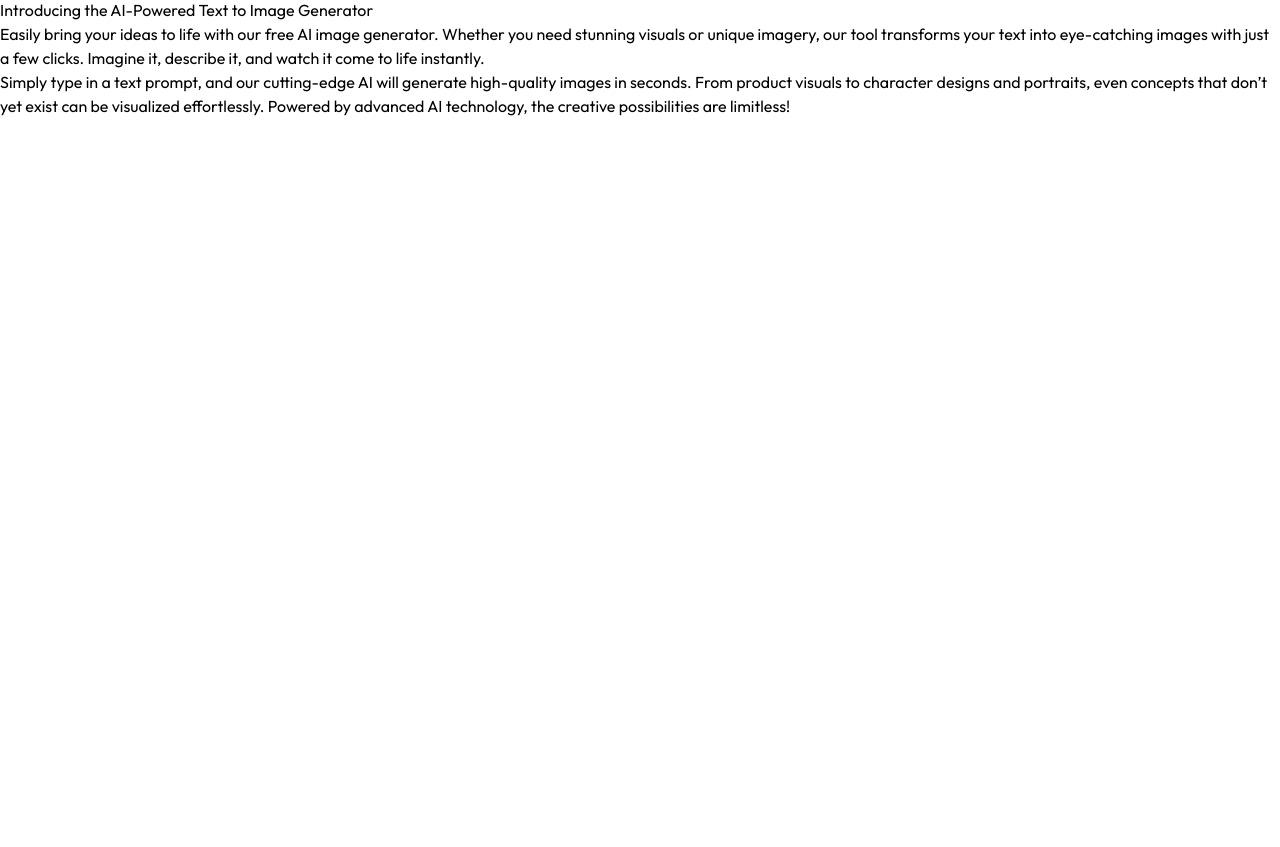
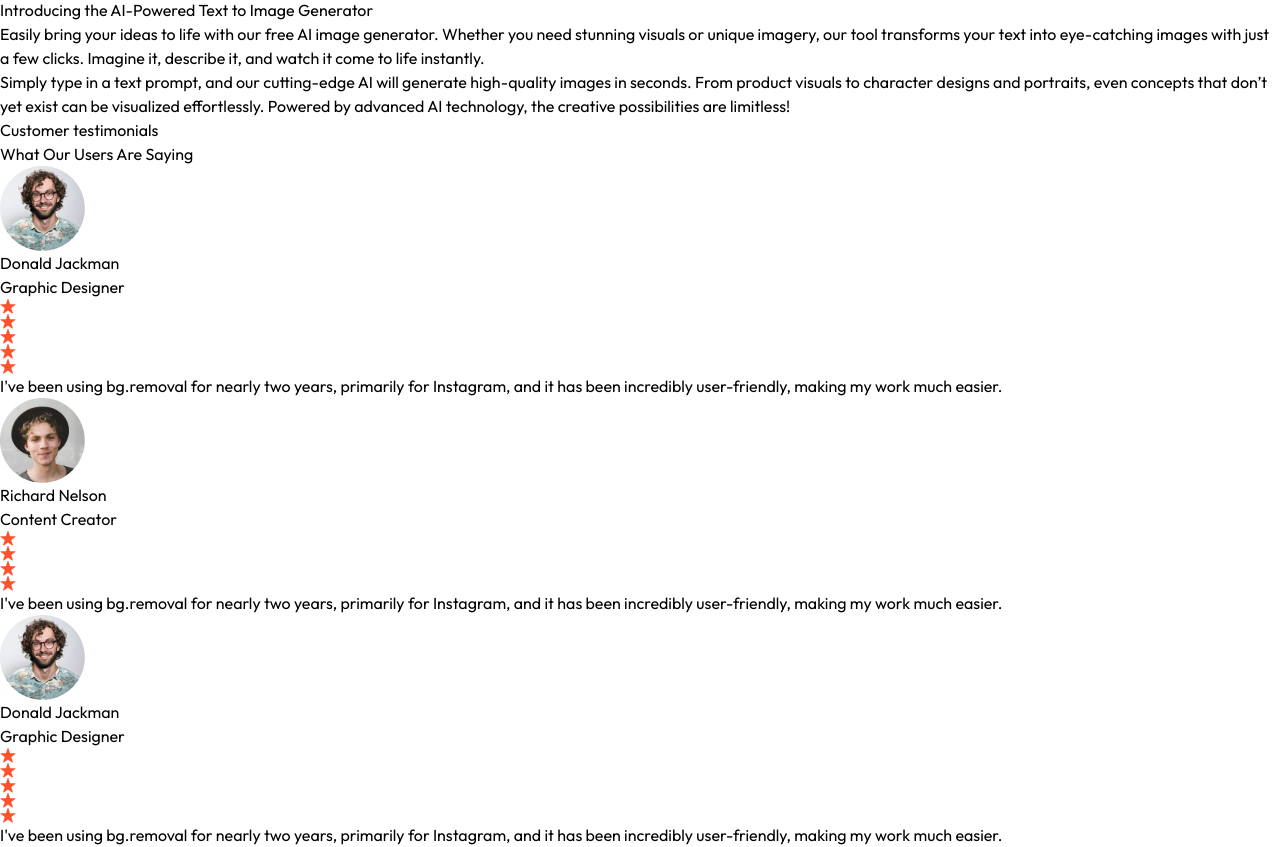
Before and after one commit to keerthikashetty08/Imagify, a React (Vite) app in the folder client/: page / in a window 1280 px wide. Shown: the part 1684-2531 px from the top of the page. Before the commit the page ends 1802 px from the top, so only its background shows below. Built offline with nearby package versions, Linux system fonts and the light colour scheme.

Commit message:
testimonials added

```diff
--- a/client/src/assets/assets.js
+++ b/client/src/assets/assets.js
@@ -67,7 +67,7 @@
         image:profile_img_2,
         name:'Richard Nelson',
         role:'Content Creator',
-        stars:5,
+        stars:4,
         text:`I've been using bg.removal for nearly two years, primarily for Instagram, and it has been incredibly user-friendly, making my work much easier.`
     },
     {
--- /dev/null
+++ b/client/src/components/Testimonials.jsx
@@ -0,0 +1,41 @@
+import React from "react";
+import { assets, testimonialsData } from "../assets/assets";
+
+const Testimonials = () => {
+  return (
+    <div className="flex flex-col items-center justify-center my-20 py-12">
+      <h1 className="text-3xl sm:text-4xl font-semibold mb-2">
+        Customer testimonials
+      </h1>
+      <p className=" text-gray-500 mb-12">What Our Users Are Saying</p>
+
+      <div className="flex flex-wrap gap-6">
+        {testimonialsData.map((testimonial, index) => (
+          <div key={index} className="bg-white/20 p-12 rounded-tr-3xl shadow-md border w-80 m-auto cursor-pointer hover:scale-[1.02] transition-all">
+            <div className="flex flex-col items-center">
+              <img
+                src={testimonial.image}
+                alt=""
+                className="rounded-full w-14"
+              />
+              <h2 className="text-xl font-semibold mt-3">{testimonial.name}</h2>
+              <p className="text-gray-500 mb-4">{testimonial.role}</p>
+              <div className="flex mb-4">
+                {Array(testimonial.stars)
+                  .fill()
+                  .map((item, index) => (
+                    <img className='text-center text-sm text-gray-600' key={index} src={assets.rating_star} alt="" />
+                  ))}
+              </div>
+              <p>
+                {testimonial.text}
+              </p>
+            </div>
+          </div>
+        ))}
+      </div>
+    </div>
+  );
+};
+
+export default Testimonials;
--- a/client/src/pages/Home.jsx
+++ b/client/src/pages/Home.jsx
@@ -2,6 +2,7 @@
 import Header from '../components/Header'
 import Steps from '../components/Steps'
 import Description from '../components/Description'
+import Testimonials from '../components/Testimonials'
 
 const Home = () => {
   return (
@@ -9,6 +10,7 @@
       <Header/>
       <Steps/>
       <Description />
+      <Testimonials/>
     </div>
   )
 }
```
